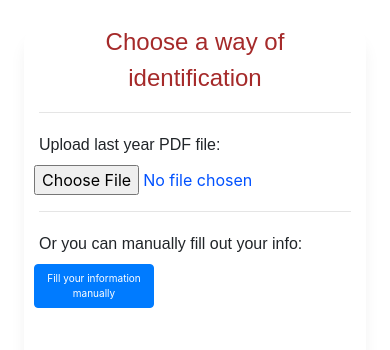
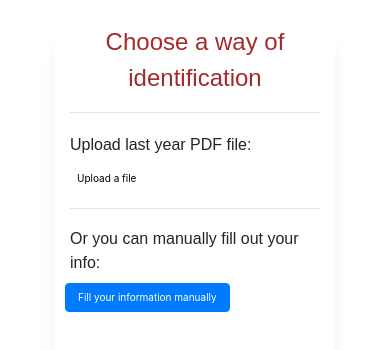
Before and after one commit to noorb404/multiform, a React (Create React App) app: page / in a window 390 px wide. Shown: the top 350 px of the page. Built offline with nearby package versions, Linux system fonts and the light colour scheme.

Commit message:
choose a file update

```diff
--- a/src/components/choose.jsx
+++ b/src/components/choose.jsx
@@ -1,14 +1,23 @@
 import React, { Component } from 'react';
 import {Button, Container, Form } from 'react-bootstrap';
 
-export class Choose extends Component {
-    continue = e => {
-        e.preventDefault();
-        this.props.nextStep();
+
+
+const Choose = props =>{
+
+    const hiddenFileInput = React.useRef(null);
+
+    const onContinue = e => {
+        props.nextStep();
+    };
+    const onChangeHandler = e =>
+    {
+        props.confirmPage();
+    };
+    const handleClick = event => {
+        hiddenFileInput.current.click();
     };
 
-
-    render() {
 
 
         return (
@@ -18,14 +27,23 @@ export class Choose extends Component {
                 <hr/>
                <Form>
                    <label>Upload last year PDF file:</label>
-                   <Form.Row >
-                        <input type="file" name="file" onChange={this.onChangeHandler}/>
+                   <Form.Row>
+
+                   <Button id="manuallyBtn" style={{backgroundColor:'white', color:'black' , border:'0'}} onClick={handleClick}>
+                        Upload a file
+                    </Button>
+                    <input
+                        type="file"
+                        ref={hiddenFileInput}
+                        onChange={onChangeHandler}
+                        style={{display: 'none'}}
+                    />
                    </Form.Row>
 
                     <hr/>
                     <label>Or you can manually fill out your info:</label>
                    <Form.Row>
-                        <Button className="float-right" id="nextBtn" onClick={this.continue}>Fill your information manually</Button>
+                        <Button className="float-right" id="manuallyBtn" onClick={onContinue}>Fill your information manually</Button>
                    </Form.Row>
 
 
@@ -33,7 +51,7 @@ export class Choose extends Component {
             </Container>
             </div>
         )
-    }
+
 }
 
 export default Choose
--- a/src/components/form.jsx
+++ b/src/components/form.jsx
@@ -1,6 +1,6 @@
 import React, { Component } from 'react';
 import FilingStatus from './filingStatus';
-import Children, { Choose } from './choose';
+import Choose from './choose';
 import Confirm from './confirm';
 import TaxPayerInfo from './taxPayerInfo';
 import Success from './success';
@@ -23,7 +23,9 @@ export class Form extends Component {
     };
 
 
-
+    confirmPage = () =>{
+        this.setState({step: 4});
+    }
     nextStep = () => {
         const { step } = this.state;
         this.setState({ step: step + 1 });
@@ -49,6 +51,7 @@ export class Form extends Component {
             case 1:
                 return(
                     <Choose
+                        confirmPage={this.confirmPage}
                         nextStep={this.nextStep}
                     />
                 );
--- a/src/components/taxPayerInfo.jsx
+++ b/src/components/taxPayerInfo.jsx
@@ -34,7 +34,7 @@ export class FilingStatus extends Component {
   back = e => {
     e.preventDefault();
     this.props.prevStep();
-  };
+};
 
     render() {
         const { values, inputChange } = this.props;
@@ -61,7 +61,7 @@ export class FilingStatus extends Component {
                           <Form.Group as={Col} md="4" controlId="MiddleInitial">
                             <Form.Label>Middle Initial:</Form.Label>
                             <Form.Control
-                              required
+
                               name="middleInitial"
                               onChange={inputChange('middleInitial')}
                               value={values.middleInitial}
@@ -154,8 +154,7 @@ export class FilingStatus extends Component {
                           <Form.Group as={Col} md="4" controlId="Aptno">
                             <Form.Label>Apt No:</Form.Label>
                             <Form.Control
-                              type="text"
-                              required
+                              type="number"
                               name="aptNo"
                               onChange={inputChange('aptNo')}
                               value={values.aptNo}
--- a/src/css/taxPayerInfo.css
+++ b/src/css/taxPayerInfo.css
@@ -30,6 +30,10 @@
       width: 120px;
 
       font-size: x-small;
+    }
+    #manuallyBtn{
+      font-size: x-small;
+
     }
     #backBtn{
       width: 110px;
```
Also changed, not shown: 10 other files (tests, documents, lock files or other folders).
